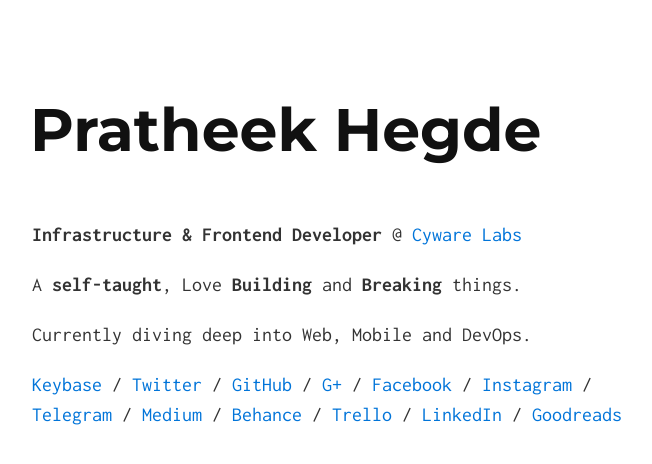
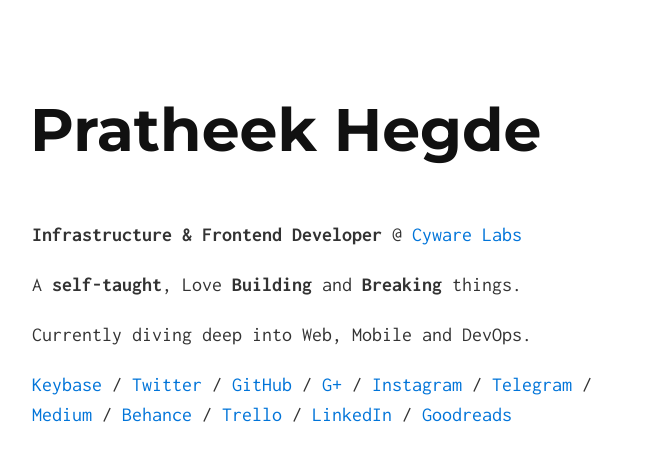
Before and after one commit to 13D94/13d94.github.io, a Jekyll site: the page built from index.md, in a window 1280 px wide. Shown: the top 464 px of the page, without its empty margins (308-960 px from the left). Built offline with Jekyll 4.4.1, drawn with Linux system fonts in a browser that asks for light colours.

Commit message:
Removed Facebook

```diff
--- a/index.md
+++ b/index.md
@@ -8,4 +8,4 @@ A <b>self-taught</b>, Love <b>Building</b> and <b>Breaking</b> things.
 
 Currently diving deep into Web, Mobile and DevOps.
 
-[Keybase](https://keybase.io/pratheekhegde) / [Twitter](https://twitter.com/pratheekhegde) / [GitHub](https://github.com/pratheekhegde) / [G+](https://plus.google.com/+PratheekHegde) / [Facebook](https://facebook.com/pratheek.hegde) / [Instagram](https://www.instagram.com/pratheek_hegde/) / [Telegram](https://telegram.me/pratheekhegde) / [Medium](https://medium.com/@pratheekhegde) / [Behance](https://www.behance.net/pratheekhegde) / [Trello](https://trello.com/b/TxfqA1dI/my-bucket-list) / [LinkedIn](https://www.linkedin.com/in/pratheekhegde) / [Goodreads](https://www.goodreads.com/pratheekhegde)
+[Keybase](https://keybase.io/pratheekhegde) / [Twitter](https://twitter.com/pratheekhegde) / [GitHub](https://github.com/pratheekhegde) / [G+](https://plus.google.com/+PratheekHegde) / [Instagram](https://www.instagram.com/pratheek_hegde/) / [Telegram](https://telegram.me/pratheekhegde) / [Medium](https://medium.com/@pratheekhegde) / [Behance](https://www.behance.net/pratheekhegde) / [Trello](https://trello.com/b/TxfqA1dI/my-bucket-list) / [LinkedIn](https://www.linkedin.com/in/pratheekhegde) / [Goodreads](https://www.goodreads.com/pratheekhegde)
```
